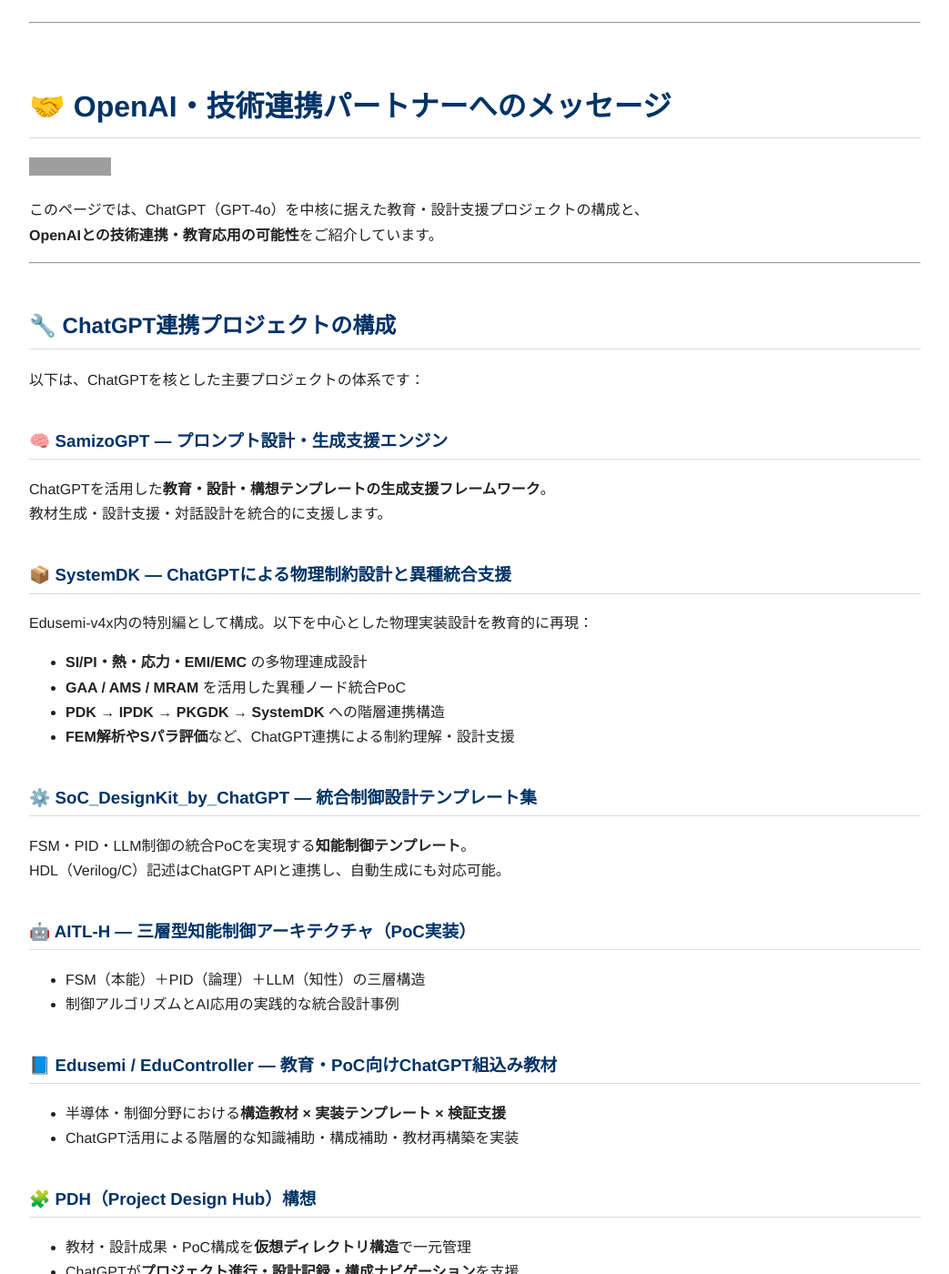
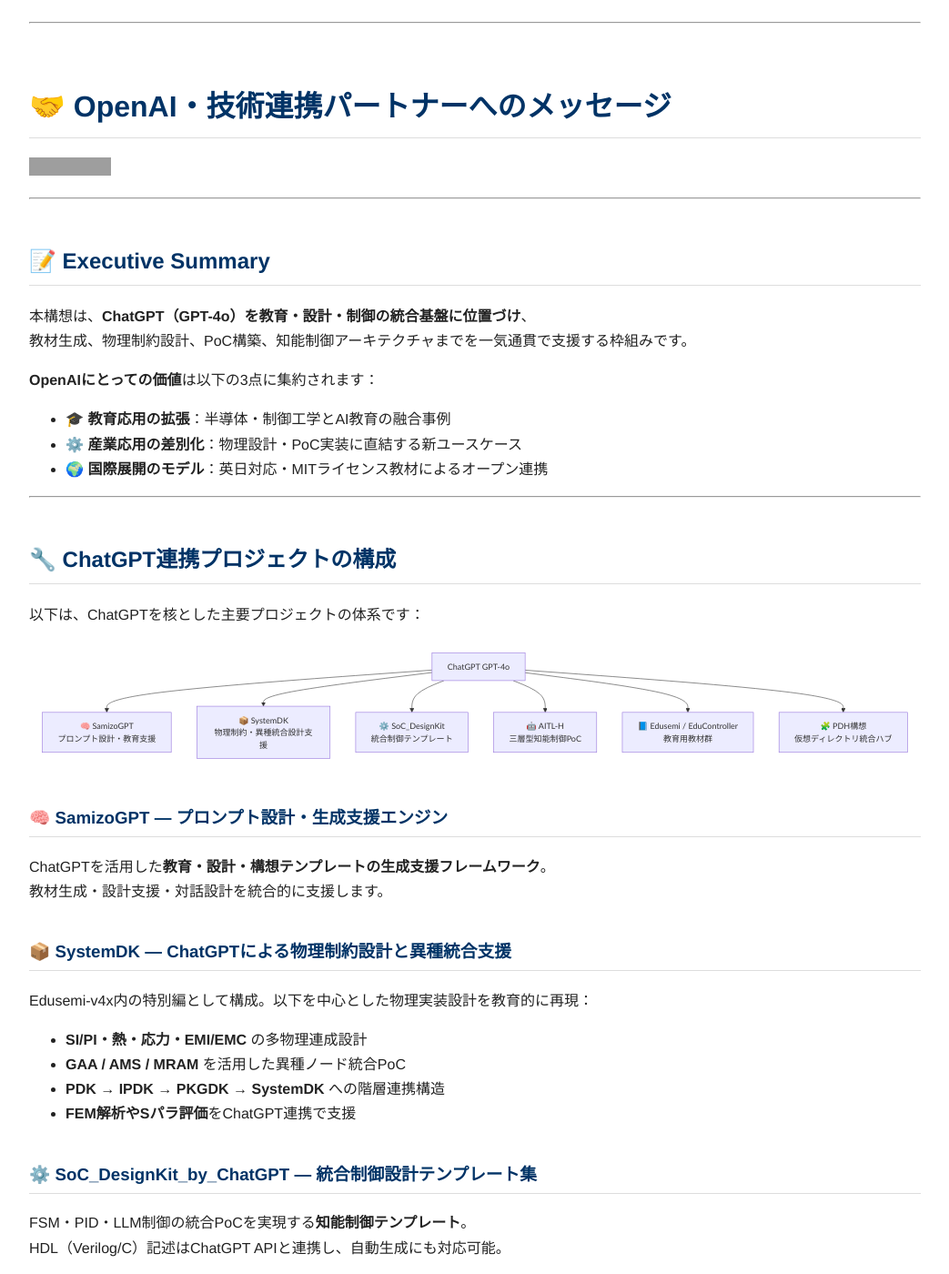
Before and after one commit to Samizo-AITL/Samizo-AITL.github.io, a Jekyll site: the page built from about/openai-message/index.md, in a window 1280 px wide and 1400 px high. Shown: the whole window at 91% size, without its empty margins (118-1161 px from the left). Built offline with Jekyll 4.4.1, drawn with Linux system fonts in a browser that asks for light colours; grey boxes are pictures that could not be loaded.

Commit message:
Update index.md

````diff
--- a/about/openai-message/index.md
+++ b/about/openai-message/index.md
@@ -9,14 +9,33 @@
 # 🤝 OpenAI・技術連携パートナーへのメッセージ
 [![Samizo-AITLポータルサイトに戻る](https://img.shields.io/badge/Samizo--AITL%20ポータルサイトに戻る-brightgreen)](https://samizo-aitl.github.io/)
 
-このページでは、ChatGPT（GPT-4o）を中核に据えた教育・設計支援プロジェクトの構成と、
-**OpenAIとの技術連携・教育応用の可能性**をご紹介しています。
+---
+
+## 📝 Executive Summary
+
+本構想は、**ChatGPT（GPT-4o）を教育・設計・制御の統合基盤に位置づけ**、
+教材生成、物理制約設計、PoC構築、知能制御アーキテクチャまでを一気通貫で支援する枠組みです。
+
+**OpenAIにとっての価値**は以下の3点に集約されます：
+- 🎓 **教育応用の拡張**：半導体・制御工学とAI教育の融合事例
+- ⚙️ **産業応用の差別化**：物理設計・PoC実装に直結する新ユースケース
+- 🌍 **国際展開のモデル**：英日対応・MITライセンス教材によるオープン連携
 
 ---
 
 ## 🔧 ChatGPT連携プロジェクトの構成
 
 以下は、ChatGPTを核とした主要プロジェクトの体系です：
+
+```mermaid
+flowchart TD
+    A[ChatGPT GPT-4o] --> B[🧠 SamizoGPT<br/>プロンプト設計・教育支援]
+    A --> C[📦 SystemDK<br/>物理制約・異種統合設計支援]
+    A --> D[⚙️ SoC_DesignKit<br/>統合制御テンプレート]
+    A --> E[🤖 AITL-H<br/>三層型知能制御PoC]
+    A --> F[📘 Edusemi / EduController<br/>教育用教材群]
+    A --> G[🧩 PDH構想<br/>仮想ディレクトリ統合ハブ]
+```
 
 ### 🧠 SamizoGPT — プロンプト設計・生成支援エンジン
 ChatGPTを活用した**教育・設計・構想テンプレートの生成支援フレームワーク**。
@@ -27,7 +46,7 @@
 - **SI/PI・熱・応力・EMI/EMC** の多物理連成設計
 - **GAA / AMS / MRAM** を活用した異種ノード統合PoC
 - **PDK → IPDK → PKGDK → SystemDK** への階層連携構造
-- **FEM解析やSパラ評価**など、ChatGPT連携による制約理解・設計支援
+- **FEM解析やSパラ評価**をChatGPT連携で支援
 
 ### ⚙️ SoC_DesignKit_by_ChatGPT — 統合制御設計テンプレート集
 FSM・PID・LLM制御の統合PoCを実現する**知能制御テンプレート**。
@@ -63,6 +82,10 @@
 ## ✉️ 技術者・教育者・研究者の皆様へ
 
 本構成にご関心をお持ちの方は、ぜひお気軽にご連絡ください。
+- **共同研究**
+- **教材共創**
+- **国際標準化活動**
+
 日本語・英語の両方に対応可能です。
 
 📬 Contact: [shin3t72@gmail.com](mailto:shin3t72@gmail.com)
````
